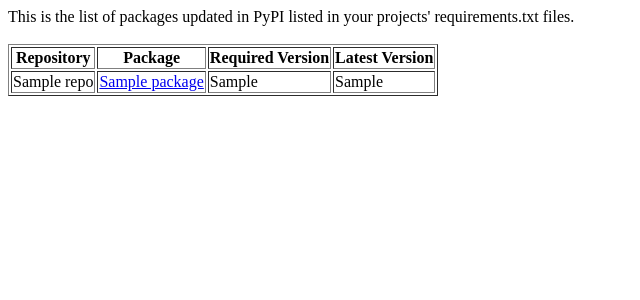
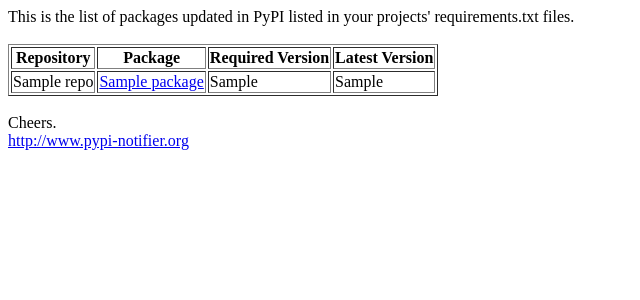
Before and after one commit to cenkalti/pypi-notifier, a Flask app: template pypi_notifier/templates/email.html in a window 1280 px wide. Shown: the top 300 px of the page, without its empty margins (0-640 px from the left). Run offline with Flask 2, Linux system fonts and the light colour scheme; the template is opened without the code that fills it: most values are stand-ins (such as "Sample title", 1, 10 or a date in 2020); parts of the project's set-up code (start-up, migrations or seed data) failed here and were passed over.

Commit message:
give a link to the site

```diff
--- a/pypi_notifier/templates/email.html
+++ b/pypi_notifier/templates/email.html
@@ -5,5 +5,8 @@
   requirements.txt files.
   <br><br>
   {% include 'update_list.html' %}
+  <br>
+  Cheers.<br>
+  <a href="http://www.pypi-notifier.org">http://www.pypi-notifier.org</a>
 
 {% endblock %}
```
